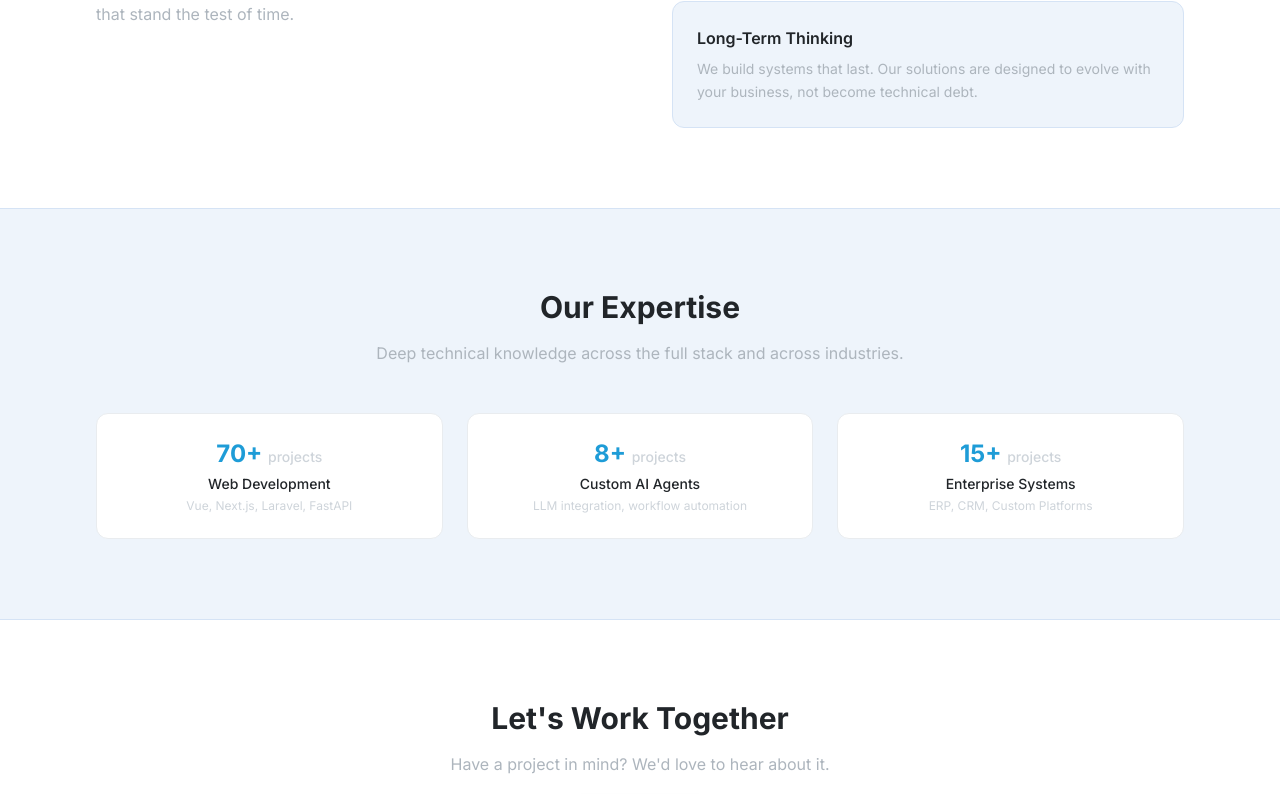
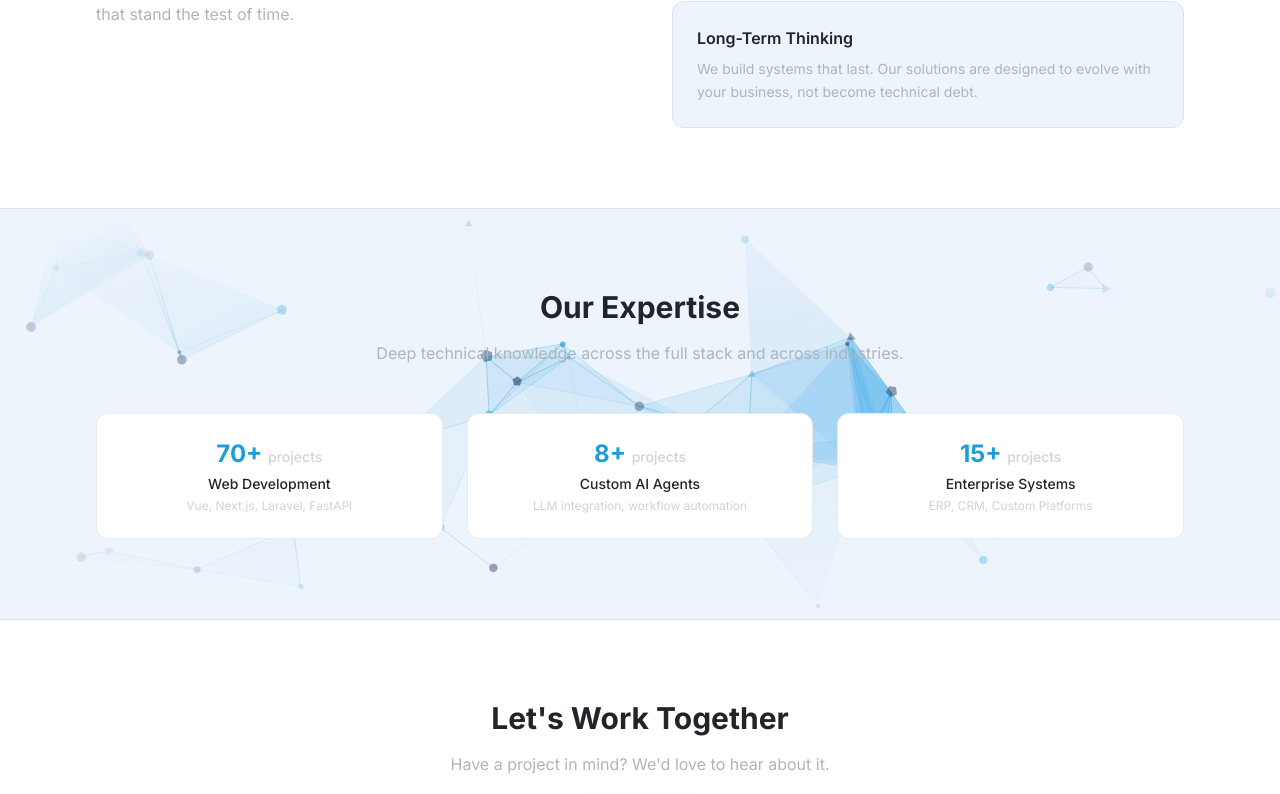
Before and after one commit to dulshan300/corescale-web, a Nuxt app: page /about in a window 1280 px wide. Shown: the part 637-1431 px from the top of the page. Built offline with nearby package versions, Linux system fonts and the light colour scheme.

Commit message:
feat(app/pages/about.vue): enhance team section layout and add expertise heading

```diff
--- a/app/pages/about.vue
+++ b/app/pages/about.vue
@@ -37,8 +37,9 @@
     </section>
 
     <!-- Team -->
-    <section class="section-padding bg-brand-50 border-y border-brand-100">
-      <div class="container-custom text-center">
+    <section class="relative overflow-hidden section-padding bg-brand-50 border-y border-brand-100">
+      <ClientOnly><HeroNetwork /></ClientOnly>
+      <div class="relative container-custom text-center">
         <h2 class="text-3xl font-bold mb-4 text-dark-900">Our Expertise</h2>
         <p class="text-dark-500 max-w-xl mx-auto mb-12">
           Deep technical knowledge across the full stack and across industries.
```
